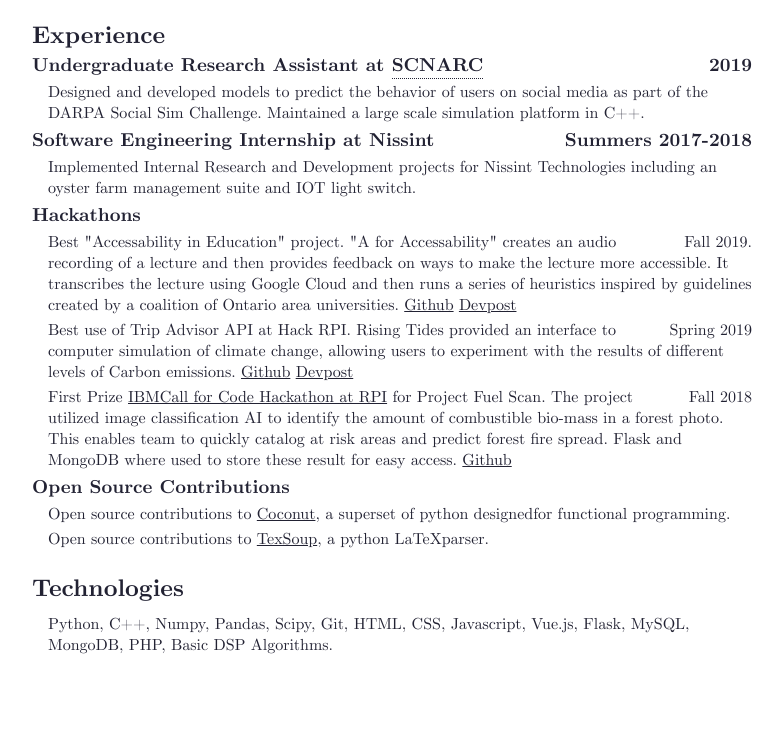
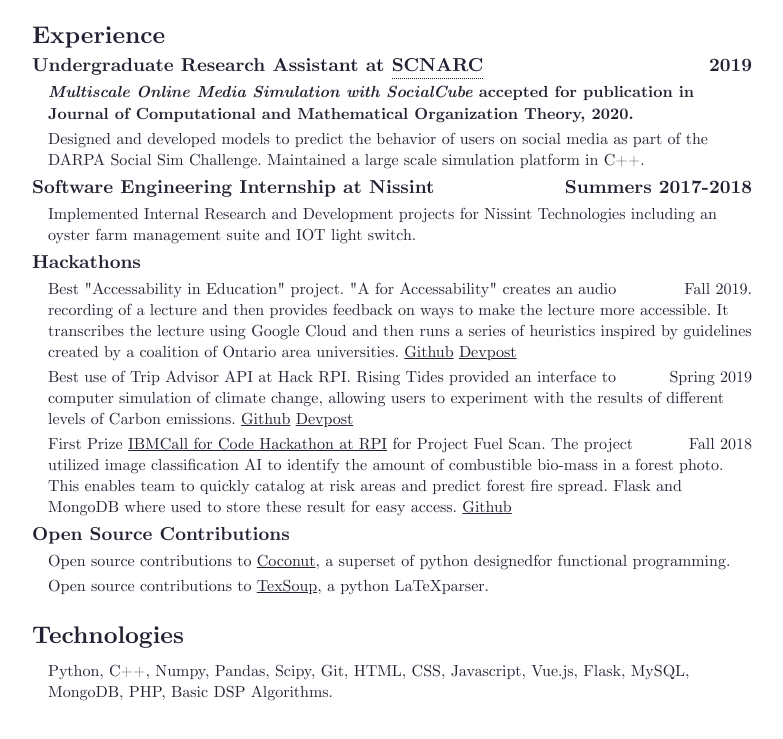
Before and after one commit to Boscillator/boscillator.github.io, a plain HTML site: page index.html in a window 1280 px wide. Shown: the part 1385-2124 px from the top of the page, without its empty margins (248-1031 px from the left). Before the commit the page ends 2081 px from the top, so only its background shows below. Drawn offline with Linux system fonts and the light colour scheme.

Commit message:
Added accepted for publication for social sim work

```diff
--- a/index.html
+++ b/index.html
@@ -48,8 +48,10 @@
             <h3>Web Systems Development</h3>
             <p>Website development using HTML, CSS, Javascript, PHP, and MYSQL.
                 Final project used machine learning to automatically determine potential transfer credits.
-                This involved: scaping course catalogs from various colleges, calculating vectors for each course tile with Word2Vec,
-                performing a nearest neighbor search to find matches, and presenting the results on a user friendly website.
+                This involved: scaping course catalogs from various colleges, calculating vectors for each course tile
+                with Word2Vec,
+                performing a nearest neighbor search to find matches, and presenting the results on a user friendly
+                website.
             </p>
         </section>
 
@@ -58,6 +60,12 @@
             <h3>Undergraduate Research Assistant at <abbr
                     title="Social Cognitive Networks Academic Research Center">SCNARC</abbr> <span
                     class="right-text">2019</span></h3>
+            <p>
+                <b>
+                    <i>Multiscale Online Media Simulation with SocialCube</i>
+                    accepted for publication in Journal of Computational and Mathematical Organization Theory, 2020.
+                </b>
+            </p>
             <p>Designed and developed models to predict the behavior of users on social media as part of the DARPA
                 Social Sim Challenge. Maintained a large scale simulation platform in C++.</p>
 
@@ -70,8 +78,10 @@
             <p>
                 <span class="right-text">Fall 2019.</span>
                 Best "Accessability in Education" project.
-                "A for Accessability" creates an audio recording of a lecture and then provides feedback on ways to make the lecture more
-                accessible. It transcribes the lecture using Google Cloud and then runs a series of heuristics inspired by guidelines created
+                "A for Accessability" creates an audio recording of a lecture and then provides feedback on ways to make
+                the lecture more
+                accessible. It transcribes the lecture using Google Cloud and then runs a series of heuristics inspired
+                by guidelines created
                 by a coalition of Ontario area universities.
                 <a class="no-print" href="https://github.com/Boscillator/AForAccessibility">Github</a>
                 <a class="no-print" href="https://devpost.com/software/a-for-accessibility">Devpost</a>
```
